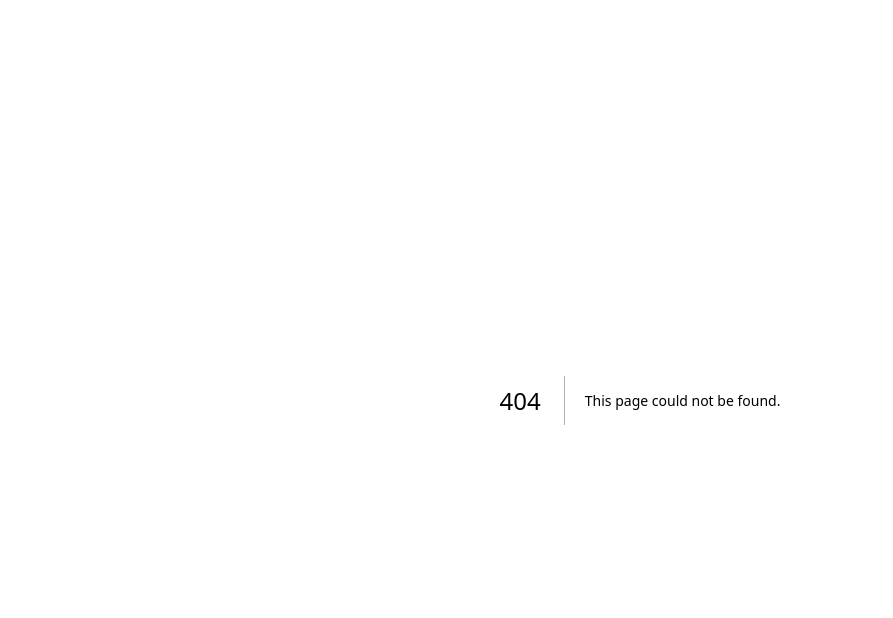
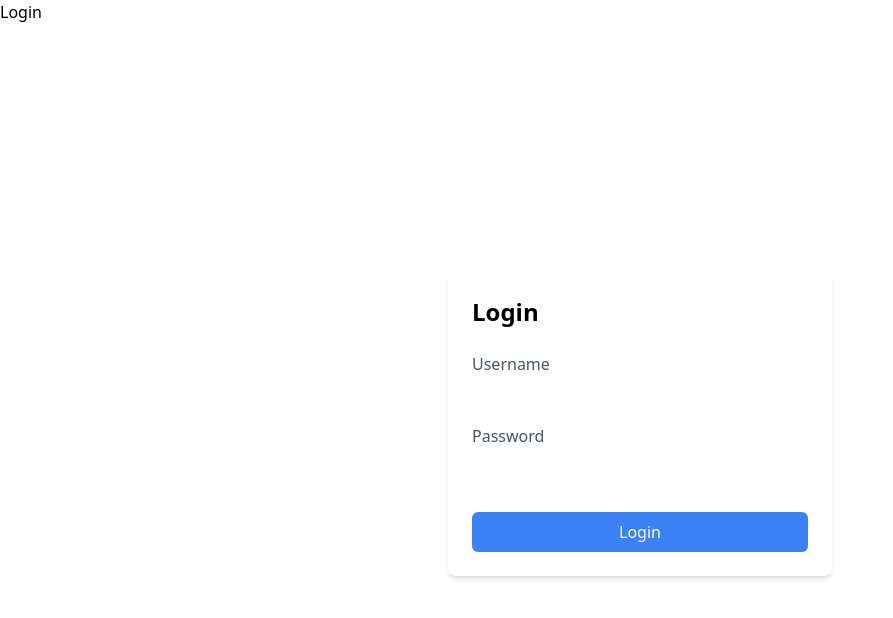
Before and after one commit to ivermoka/e-stats, a Next.js app: page /login in a window 1280 px wide. Before the commit this address had no page. Shown: the top 618 px of the page, without its empty margins (0-893 px from the left). Built offline with nearby package versions, Linux system fonts and the light colour scheme.

Commit message:
login start

```diff
--- a/models/User.js
+++ b/models/User.js
@@ -1,4 +1,3 @@
-// models/User.js
 import mongoose from "mongoose";
 
 const userSchema = new mongoose.Schema({
--- /dev/null
+++ b/src/components/loginForm.js
@@ -0,0 +1,82 @@
+// components/LoginForm.js
+import React, { useState } from "react";
+
+const LoginPage = () => {
+  const [formData, setFormData] = useState({
+    username: "",
+    password: "",
+  });
+
+  const handleInputChange = (e) => {
+    const { name, value } = e.target;
+    setFormData({
+      ...formData,
+      [name]: value,
+    });
+  };
+
+  const handleSubmit = async (e) => {
+    e.preventDefault();
+
+    try {
+      const response = await fetch("http://localhost:3000/api/login", {
+        method: "POST",
+        headers: {
+          "Content-Type": "application/json",
+        },
+        body: JSON.stringify(formData),
+      });
+
+      if (response.status === 201) {
+        console.log("User registered successfully");
+      } else {
+        const data = await response.json();
+        console.error("Error registering user:", data.error);
+      }
+    } catch (error) {
+      console.error("Error registering user:", error);
+    }
+  };
+  return (
+    <div className="flex items-center justify-center min-h-screen">
+      <form
+        onSubmit={handleSubmit}
+        className="w-96 p-6 bg-white rounded-lg shadow-md"
+      >
+        <h2 className="text-2xl font-semibold mb-6">Login</h2>
+        <div className="mb-4">
+          <label htmlFor="username" className="block mb-2 text-gray-600">
+            Username
+          </label>
+          <input
+            type="text"
+            id="username"
+            name="username"
+            value={formData.username}
+            onChange={handleInputChange}
+          />
+        </div>
+        <div className="mb-4">
+          <label htmlFor="password" className="block mb-2 text-gray-600">
+            Password
+          </label>
+          <input
+            type="password"
+            id="password"
+            name="password"
+            value={formData.password}
+            onChange={handleInputChange}
+          />
+        </div>
+        <button
+          type="submit"
+          className="w-full py-2 mt-4 bg-blue-500 text-white rounded-md hover:bg-blue-600"
+        >
+          Login
+        </button>
+      </form>
+    </div>
+  );
+};
+
+export default LoginPage;
--- a/src/components/registerForm.js
+++ b/src/components/registerForm.js
@@ -1,4 +1,3 @@
-// components/RegisterForm.js
 import { useState } from "react";
 
 const RegisterForm = () => {
@@ -29,7 +28,6 @@ const RegisterForm = () => {
 
       if (response.status === 201) {
         console.log("User registered successfully");
-        // Redirect to login or dashboard page
       } else {
         const data = await response.json();
         console.error("Error registering user:", data.error);
--- /dev/null
+++ b/src/pages/api/login.js
@@ -0,0 +1,14 @@
+import connectDB from "./../../../db";
+import User from "./../../../models/User";
+
+connectDB();
+
+export default async function handler(req, res) {
+  const { email, password } = req.body;
+  const user = await User.findOne({ email, password });
+  if (!user) {
+    return res.json({ status: "Not able to find the user" });
+  } else {
+    res.redirect("/");
+  }
+}
--- /dev/null
+++ b/src/pages/login/index.js
@@ -0,0 +1,12 @@
+import LoginForm from "../../components/loginForm";
+
+const Loginpage = () => {
+  return (
+    <div>
+      <h1>Login</h1>
+      <LoginForm />
+    </div>
+  );
+};
+
+export default Loginpage;
```
Also changed, not shown: 1 other file (tests, documents, lock files or other folders).
